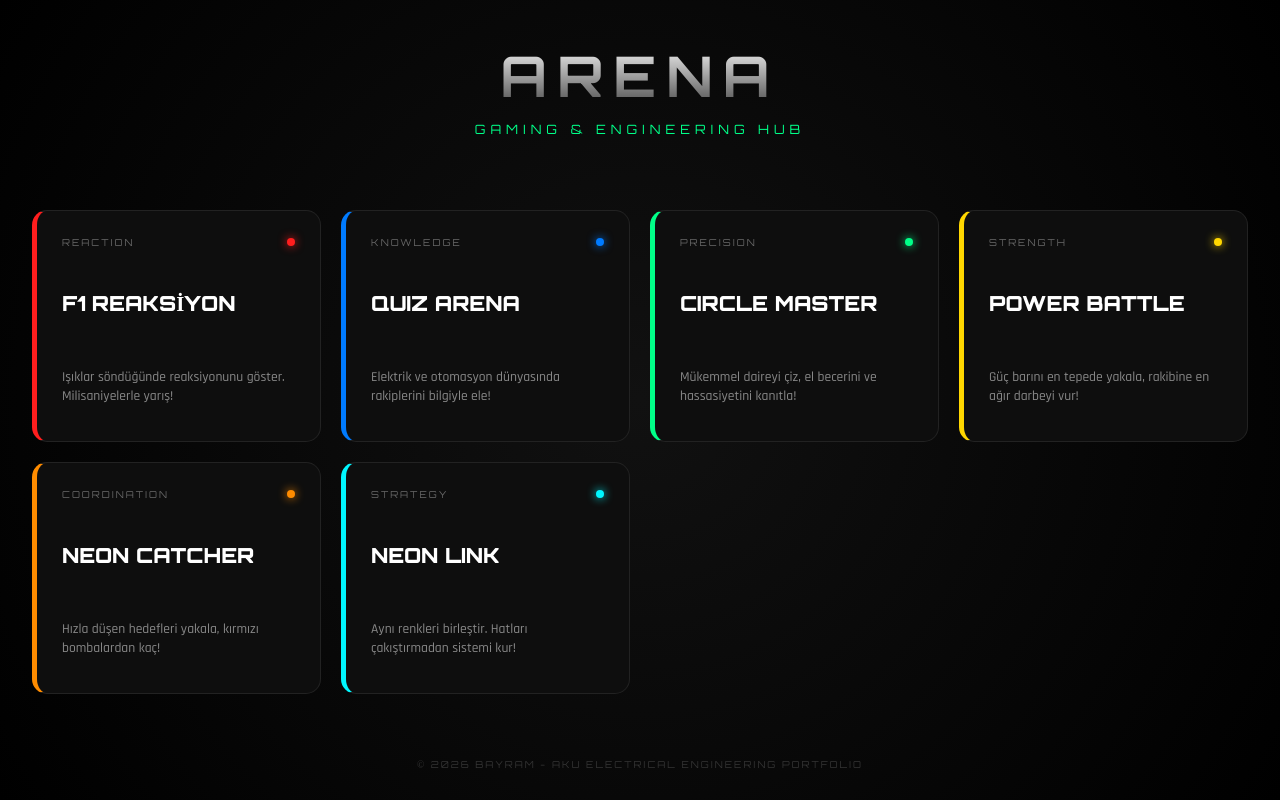
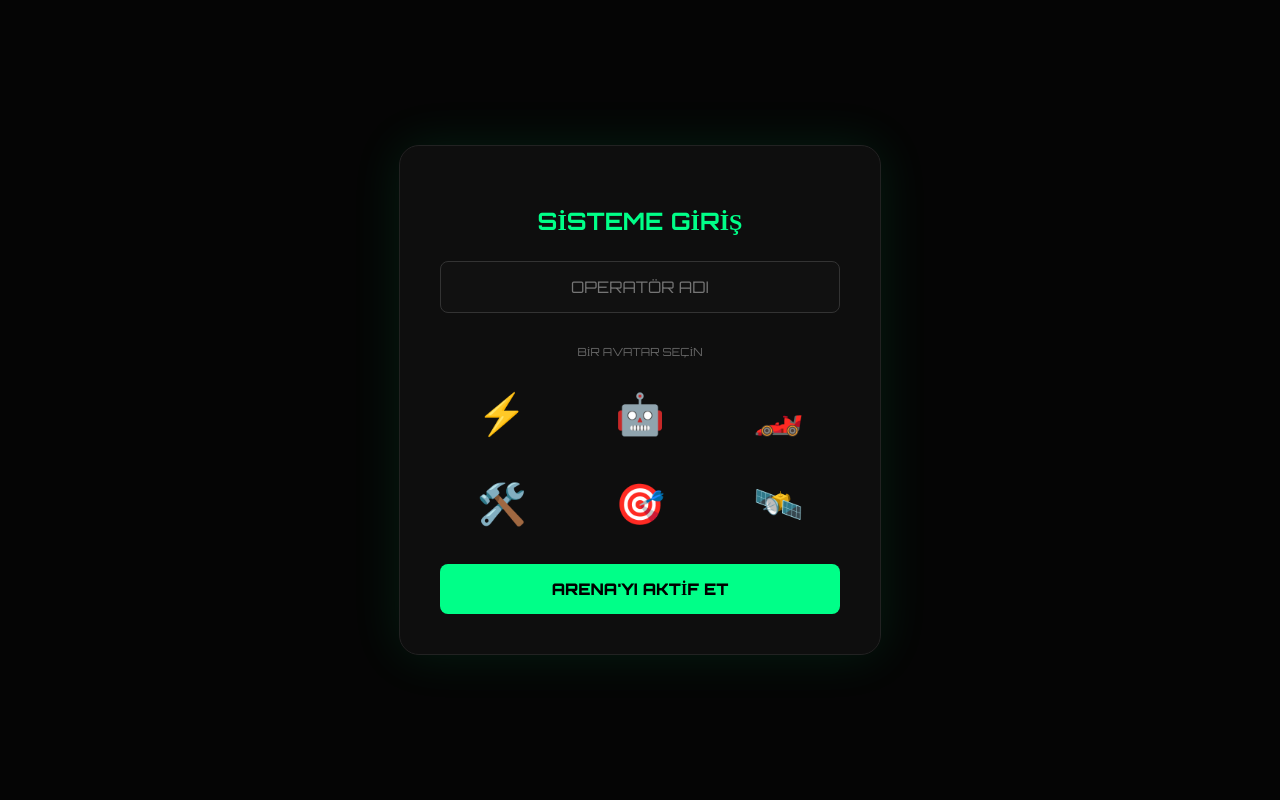
Before and after one commit to Bayram-Aslan/ai-playground, a website: page public/index.html in a window 1280 px wide. Drawn offline with Linux system fonts and the light colour scheme.

Commit message:
Avatar sistemi ve script çakışması kesin çözüm

```diff
--- a/public/index.html
+++ b/public/index.html
@@ -7,212 +7,226 @@
     <link href="https://fonts.googleapis.com/css2?family=Orbitron:wght@400;700;900&family=Rajdhani:wght@500;700&display=swap" rel="stylesheet">
     <style>
         :root {
-            --neon: #00ff88;
-            --f1-red: #ff1e1e;
-            --quiz-blue: #007bff;
-            --battle-gold: #ffd700;
-            --catcher-orange: #ff8c00;
-            --link-cyan: #00f7ff;
-            --bg: #050505;
-            --panel: rgba(15, 15, 15, 0.95);
+            --neon: #00ff88; --f1: #ff1e1e; --quiz: #007bff; --battle: #ffd700;
+            --catcher: #ff8c00; --link: #00f7ff; --bg: #050505; --panel: rgba(15, 15, 15, 0.98);
         }
 
         body {
-            background: var(--bg);
-            color: white;
-            font-family: 'Rajdhani', sans-serif;
-            margin: 0;
-            display: flex;
-            flex-direction: column;
-            align-items: center;
-            min-height: 100vh;
-            overflow-x: hidden;
+            background: var(--bg); color: white; font-family: 'Rajdhani', sans-serif;
+            margin: 0; overflow-x: hidden; min-height: 100vh; display: flex; flex-direction: column;
         }
 
-        .grid-bg {
-            position: fixed;
-            inset: 0;
-            background-image: radial-gradient(circle at center, #111 0%, #000 100%);
-            z-index: -1;
+        /* GİRİŞ VE PROFİL EKRANI */
+        #register-screen {
+            position: fixed; inset: 0; background: var(--bg); z-index: 1000;
+            display: none; flex-direction: column; align-items: center; justify-content: center;
+        }
+        .reg-box {
+            background: var(--panel); padding: 40px; border: 1px solid #222; border-radius: 20px;
+            text-align: center; width: 90%; max-width: 400px; box-shadow: 0 0 50px rgba(0,255,136,0.1);
+        }
+        .avatar-list { display: grid; grid-template-columns: repeat(3, 1fr); gap: 15px; margin: 20px 0; }
+        .avatar-item { font-size: 2.5rem; cursor: pointer; padding: 10px; border-radius: 10px; border: 2px solid transparent; transition: 0.3s; }
+        .avatar-item.selected { border-color: var(--neon); background: rgba(0,255,136,0.1); transform: scale(1.1); }
+
+        input {
+            background: #111; border: 1px solid #333; color: white; padding: 15px; width: 100%;
+            border-radius: 8px; margin-bottom: 20px; box-sizing: border-box;
+            font-family: 'Orbitron'; text-align: center; font-size: 1rem;
         }
 
-        /* HEADER */
-        header {
-            text-align: center;
-            padding: 40px 20px;
-            z-index: 10;
+        /* ÜST NAVİGASYON */
+        .top-nav {
+            width: 100%; padding: 20px; display: flex; justify-content: space-between;
+            align-items: center; box-sizing: border-box; z-index: 100;
+        }
+        .user-profile {
+            display: flex; align-items: center; gap: 12px; cursor: pointer;
+            background: rgba(255,255,255,0.05); padding: 8px 20px; border-radius: 50px;
+            border: 1px solid #222; transition: 0.3s;
+        }
+        .user-profile:hover { border-color: var(--neon); background: rgba(0,255,136,0.05); }
+        #nav-avatar { font-size: 1.5rem; }
+        .logout-btn {
+            color: #555; font-family: 'Orbitron'; font-size: 0.7rem;
+            cursor: pointer; transition: 0.3s; letter-spacing: 1px;
+        }
+        .logout-btn:hover { color: #ff1e1e; }
+
+        /* LOBİ VE KARTLAR */
+        #lobby-screen { display: none; width: 100%; flex-direction: column; align-items: center; }
+        .container {
+            display: grid; grid-template-columns: repeat(auto-fit, minmax(280px, 1fr));
+            gap: 20px; width: 95%; max-width: 1300px; padding: 20px;
+        }
+
+        .game-card {
+            background: var(--panel); border: 1px solid #222; border-radius: 15px; padding: 25px;
+            cursor: pointer; transition: 0.4s cubic-bezier(0.175, 0.885, 0.32, 1.275);
+            display: flex; flex-direction: column; justify-content: space-between; min-height: 180px;
+        }
+        .game-card:hover {
+            transform: translateY(-8px); border-color: rgba(255,255,255,0.3);
+            box-shadow: 0 15px 40px rgba(0,0,0,0.6);
+        }
+
+        /* KART TEMA RENKLERİ */
+        .f1-card { border-left: 5px solid var(--f1); }
+        .quiz-card { border-left: 5px solid var(--quiz); }
+        .circle-card { border-left: 5px solid var(--neon); }
+        .battle-card { border-left: 5px solid var(--battle); }
+        .catcher-card { border-left: 5px solid var(--catcher); }
+        .link-card { border-left: 5px solid var(--link); }
+
+        .game-card h3 { font-family: 'Orbitron'; font-size: 1.3rem; margin: 0 0 10px 0; font-weight: 900; }
+        .game-card p { color: #888; font-size: 0.85rem; line-height: 1.4; }
+
+        .btn-action {
+            background: var(--neon); color: black; border: none; padding: 15px;
+            border-radius: 8px; font-family: 'Orbitron'; font-weight: 900;
+            cursor: pointer; width: 100%; font-size: 1rem;
         }
 
         header h1 {
             font-family: 'Orbitron';
-            font-size: 3.5rem;
-            margin: 0;
-            letter-spacing: 10px;
-            text-transform: uppercase;
-            background: linear-gradient(to bottom, #fff 0%, #444 100%);
+            font-size: 3rem;
+            letter-spacing:12px;
+            margin:0;
+            background: linear-gradient(to bottom, #fff, #444);
             -webkit-background-clip: text;
-            background-clip: text; /* VS CODE UYARISI GİDERİLDİ */
+            background-clip: text;
             -webkit-text-fill-color: transparent;
         }
 
-        header p {
-            font-family: 'Orbitron';
-            color: var(--neon);
-            letter-spacing: 5px;
-            font-size: 0.8rem;
-            margin-top: 10px;
-        }
-
-        /* OYUN SEÇİM ALANI - 3'LÜ GRID YAPI */
-        .container {
-            display: grid;
-            grid-template-columns: repeat(auto-fit, minmax(280px, 1fr));
-            gap: 20px;
-            width: 95%;
-            max-width: 1300px;
-            padding: 20px;
-            z-index: 10;
-        }
-
-        .game-card {
-            background: var(--panel);
-            border: 1px solid #222;
-            border-radius: 15px;
-            padding: 25px;
-            cursor: pointer;
-            transition: all 0.4s cubic-bezier(0.175, 0.885, 0.32, 1.275);
-            position: relative;
-            display: flex;
-            flex-direction: column;
-            justify-content: space-between;
-            min-height: 180px;
-        }
-
-        .game-card:hover {
-            transform: translateY(-8px);
-            border-color: rgba(255,255,255,0.3);
-            box-shadow: 0 15px 40px rgba(0,0,0,0.6);
-        }
-
-        .card-header {
-            display: flex;
-            justify-content: space-between;
-            align-items: center;
-            margin-bottom: 15px;
-        }
-
-        .status-dot { width: 8px; height: 8px; border-radius: 50%; display: inline-block; }
-        .game-type { font-family: 'Orbitron'; font-size: 0.6rem; letter-spacing: 2px; color: #666; }
-
-        .game-card h3 {
-            font-family: 'Orbitron';
-            font-size: 1.3rem;
-            margin: 0 0 10px 0;
-            font-weight: 900;
-        }
-
-        .game-card p { color: #888; font-size: 0.85rem; line-height: 1.4; margin-bottom: 10px; }
-
-        /* TEMA RENKLERİ */
-        .f1-theme { border-left: 5px solid var(--f1-red); }
-        .f1-theme .status-dot { background: var(--f1-red); box-shadow: 0 0 10px var(--f1-red); }
-
-        .quiz-theme { border-left: 5px solid var(--quiz-blue); }
-        .quiz-theme .status-dot { background: var(--quiz-blue); box-shadow: 0 0 10px var(--quiz-blue); }
-
-        .circle-theme { border-left: 5px solid var(--neon); }
-        .circle-theme .status-dot { background: var(--neon); box-shadow: 0 0 10px var(--neon); }
-
-        .battle-theme { border-left: 5px solid var(--battle-gold); }
-        .battle-theme .status-dot { background: var(--battle-gold); box-shadow: 0 0 10px var(--battle-gold); }
-
-        .catcher-theme { border-left: 5px solid var(--catcher-orange); }
-        .catcher-theme .status-dot { background: var(--catcher-orange); box-shadow: 0 0 10px var(--catcher-orange); }
-
-        .link-theme { border-left: 5px solid var(--link-cyan); }
-        .link-theme .status-dot { background: var(--link-cyan); box-shadow: 0 0 10px var(--link-cyan); }
-
         footer {
-            margin-top: auto;
-            padding: 30px;
-            color: #333;
-            font-family: 'Orbitron';
-            font-size: 0.6rem;
-            letter-spacing: 2px;
-        }
-
-        @media (max-width: 768px) {
-            header h1 { font-size: 2.5rem; letter-spacing: 5px; }
-            .container { grid-template-columns: 1fr; }
+            margin-top: auto; padding: 30px; color: #333; font-family: 'Orbitron';
+            font-size: 0.6rem; letter-spacing: 2px; text-align: center;
         }
     </style>
 </head>
 <body>
-    <div class="grid-bg"></div>
 
-    <header>
+    <div id="register-screen">
+        <div class="reg-box">
+            <h2 id="reg-title" style="font-family:'Orbitron'; color:var(--neon); margin-bottom: 25px;">SİSTEME GİRİŞ</h2>
+            <input type="text" id="username-input" placeholder="OPERATÖR ADI" maxlength="15">
+            <p style="font-size: 0.7rem; color:#666; font-family:'Orbitron';">BİR AVATAR SEÇİN</p>
+            <div class="avatar-list">
+                <div class="avatar-item" onclick="selectAvatar('⚡', this)">⚡</div>
+                <div class="avatar-item" onclick="selectAvatar('🤖', this)">🤖</div>
+                <div class="avatar-item" onclick="selectAvatar('🏎️', this)">🏎️</div>
+                <div class="avatar-item" onclick="selectAvatar('🛠️', this)">🛠️</div>
+                <div class="avatar-item" onclick="selectAvatar('🎯', this)">🎯</div>
+                <div class="avatar-item" onclick="selectAvatar('🛰️', this)">🛰️</div>
+            </div>
+            <button class="btn-action" onclick="saveUser()">ARENA'YI AKTİF ET</button>
+            <p id="cancel-edit" onclick="closeRegister()" style="display:none; margin-top:15px; font-size:0.7rem; color:#444; cursor:pointer; font-family:'Orbitron';">İPTAL</p>
+        </div>
+    </div>
+
+    <div id="lobby-screen">
+        <nav class="top-nav">
+            <div class="user-profile" onclick="openProfile()">
+                <span id="nav-avatar">⚡</span>
+                <span id="nav-name" style="font-family:'Orbitron';">OPERATÖR</span>
+            </div>
+            <div class="logout-btn" onclick="logout()">SİSTEMİ KAPAT</div>
+        </nav>
+
+        <header style="text-align:center; padding: 10px 20px 30px;">
             <h1>ARENA</h1>
-        <p>GAMING & ENGINEERING HUB</p>
+            <p style="color:var(--neon); font-family:'Orbitron'; font-size:0.7rem; letter-spacing:5px;">ELECTRICAL ENGINEERING HUB</p>
         </header>
 
         <div class="container">
-        <div class="game-card f1-theme" onclick="location.href='/f1.html'">
-            <div class="card-header">
-                <span class="game-type">REACTION</span>
-                <span class="status-dot"></span>
-            </div>
+            <div class="game-card f1-card" onclick="location.href='/f1.html'">
                 <h3>F1 REAKSİYON</h3>
-            <p>Işıklar söndüğünde reaksiyonunu göster. Milisaniyelerle yarış!</p>
+                <p>Işıklar söndüğünde reaksiyonunu göster!</p>
             </div>
 
-        <div class="game-card quiz-theme" onclick="location.href='/quiz.html'">
-            <div class="card-header">
-                <span class="game-type">KNOWLEDGE</span>
-                <span class="status-dot"></span>
-            </div>
+            <div class="game-card quiz-card" onclick="location.href='/quiz.html'">
                 <h3>QUIZ ARENA</h3>
-            <p>Elektrik ve otomasyon dünyasında rakiplerini bilgiyle ele!</p>
+                <p>Elektrik dünyasında rakiplerini bilgiyle ele!</p>
             </div>
 
-        <div class="game-card circle-theme" onclick="location.href='/circle.html'">
-            <div class="card-header">
-                <span class="game-type">PRECISION</span>
-                <span class="status-dot"></span>
-            </div>
+            <div class="game-card circle-card" onclick="location.href='/circle.html'">
                 <h3>CIRCLE MASTER</h3>
-            <p>Mükemmel daireyi çiz, el becerini ve hassasiyetini kanıtla!</p>
+                <p>Hassasiyetini ve el becerini kanıtla!</p>
             </div>
 
-        <div class="game-card battle-theme" onclick="location.href='/battle.html'">
-            <div class="card-header">
-                <span class="game-type">STRENGTH</span>
-                <span class="status-dot"></span>
-            </div>
+            <div class="game-card battle-card" onclick="location.href='/battle.html'">
                 <h3>POWER BATTLE</h3>
-            <p>Güç barını en tepede yakala, rakibine en ağır darbeyi vur!</p>
+                <p>Güç barını en tepede yakala, vuruşunu yap!</p>
             </div>
 
-        <div class="game-card catcher-theme" onclick="location.href='/catcher.html'">
-            <div class="card-header">
-                <span class="game-type">COORDINATION</span>
-                <span class="status-dot"></span>
-            </div>
+            <div class="game-card catcher-card" onclick="location.href='/catcher.html'">
                 <h3>NEON CATCHER</h3>
-            <p>Hızla düşen hedefleri yakala, kırmızı bombalardan kaç!</p>
+                <p>Hedefleri yakala, bombalardan kaç!</p>
             </div>
 
-        <div class="game-card link-theme" onclick="location.href='/link.html'">
-            <div class="card-header">
-                <span class="game-type">STRATEGY</span>
-                <span class="status-dot"></span>
-            </div>
+            <div class="game-card link-card" onclick="location.href='/link.html'">
                 <h3>NEON LINK</h3>
-            <p>Aynı renkleri birleştir. Hatları çakıştırmadan sistemi kur!</p>
+                <p>Hatları çakıştırmadan devreyi tamamla!</p>
             </div>
         </div>
 
         <footer>
-        &copy; 2026 BAYRAM - AKU ELECTRICAL ENGINEERING PORTFOLIO
+            &copy; 2026 BAYRAM - AKU ELECTRICAL ENGINEERING
         </footer>
+    </div>
+
+    <script>
+        let currentAvatar = '⚡';
+
+        function checkUser() {
+            const userStr = localStorage.getItem('user');
+            if (!userStr) {
+                document.getElementById('register-screen').style.display = 'flex';
+                document.getElementById('lobby-screen').style.display = 'none';
+                document.getElementById('cancel-edit').style.display = 'none';
+                document.getElementById('reg-title').innerText = "SİSTEME GİRİŞ";
+            } else {
+                const user = JSON.parse(userStr);
+                document.getElementById('nav-name').innerText = user.name.toUpperCase();
+                document.getElementById('nav-avatar').innerText = user.avatar;
+                document.getElementById('register-screen').style.display = 'none';
+                document.getElementById('lobby-screen').style.display = 'flex';
+            }
+        }
+
+        function selectAvatar(icon, el) {
+            currentAvatar = icon;
+            document.querySelectorAll('.avatar-item').forEach(i => i.classList.remove('selected'));
+            el.classList.add('selected');
+        }
+
+        function saveUser() {
+            const name = document.getElementById('username-input').value.trim();
+            if (name.length < 2) return alert("Lütfen en az 2 karakterlik bir isim gir!");
+            localStorage.setItem('user', JSON.stringify({ name: name, avatar: currentAvatar }));
+            checkUser();
+        }
+
+        function openProfile() {
+            const user = JSON.parse(localStorage.getItem('user'));
+            document.getElementById('username-input').value = user.name;
+            document.getElementById('reg-title').innerText = "PROFİLİ DÜZENLE";
+            document.getElementById('register-screen').style.display = 'flex';
+            document.getElementById('cancel-edit').style.display = 'block';
+        }
+
+        function closeRegister() {
+            document.getElementById('register-screen').style.display = 'none';
+        }
+
+        function logout() {
+            if(confirm("Tüm veriler silinecek. Emin misin?")) {
+                localStorage.clear();
+                location.reload();
+            }
+        }
+
+        window.onload = checkUser;
+    </script>
 </body>
 </html>
```
Also changed, not shown: public/games/penaltı.js (deleted), public/penaltı.html (deleted). Lines whose indentation alone changed are shown as unchanged.
